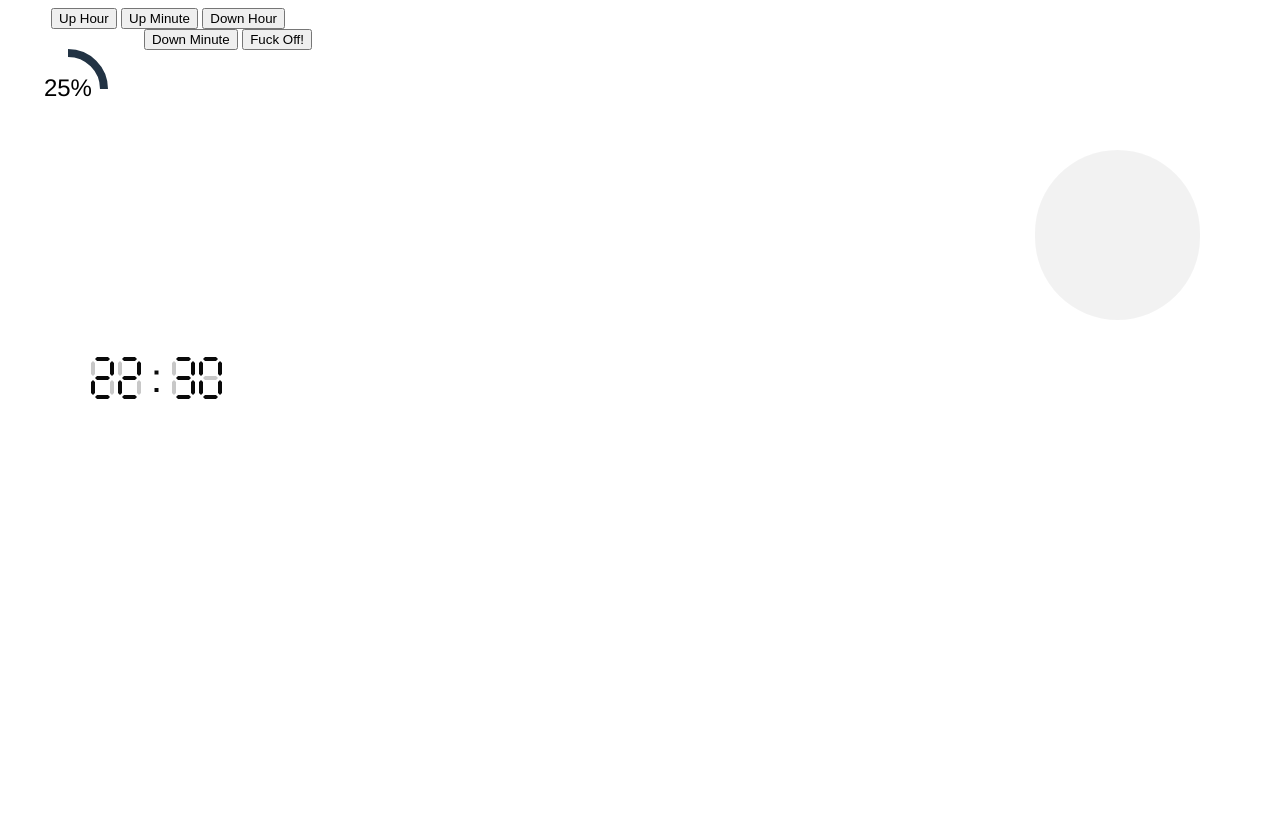
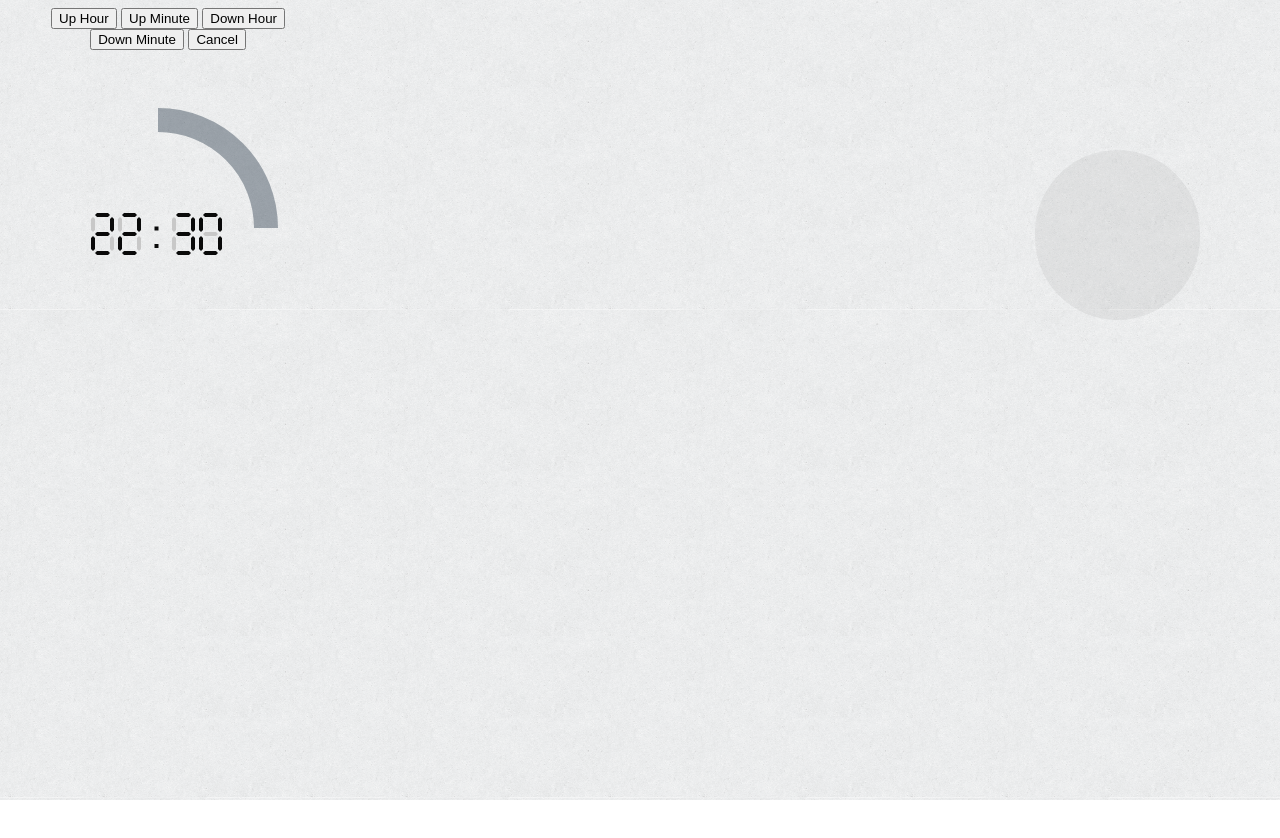
Before and after one commit to MaddieYoung/alarmed, a plain HTML site: page www/index.html in a window 1280 px wide. After the commit the page ends 800 px from the top, so only its background shows below. Drawn offline with nearby package versions, Linux system fonts and the light colour scheme.

```diff
--- a/www/css/style.css
+++ b/www/css/style.css
@@ -1,5 +1,5 @@
 body{
-    background-image: url('');
+    background-image:url('texturedbg.png');
     font-family: helvetica, Arial, sans-serif;
     text-align: center;
     width:  320px;
@@ -10,18 +10,22 @@ body{
 #digitalClock{}
 
 #clockCanvas{
-    margin: 190px 20px 20px 67px;
+    top:195px;
+   left:75px;
+    position:fixed;
 }
 
-
+.uphour{}
 
 
 
 
 
 #timer {
-    margin: 20px;
-    width: 80px;
+    margin: ;
+    bottom:218px;
+   left:30px;
+    width: 240px;
 }
 
 .pietimer {
@@ -32,13 +36,8 @@ body{
     float: left;
 }
 .pietimer > .percent {
-    position: absolute;
-    top: 1.05em;
-    left: 0;
-    width: 3.33em;
-    font-size: 0.3em;
-    text-align:center;
-    display: none;
+  visibility: hidden;
+
 }
 .pietimer > .slice {
     position:absolute;
@@ -58,6 +57,7 @@ body{
     -moz-border-radius:0.5em;
     -webkit-border-radius:0.5em;
     border-radius:0.5em;
+    opacity:0.4;
 }
 .pietimer > .slice > .pie.fill {
     -moz-transform:rotate(180deg) !important;
--- a/www/index.html
+++ b/www/index.html
@@ -18,7 +18,7 @@
         <button id="upminute">Up Minute</button>
         <button id="downhour">Down Hour</button>
         <button id="downminute">Down Minute</button>
-        <button id="done">Fuck Off!</button>
+        <button id="done">Cancel</button>
 
         <div id="timer"></div>
 
@@ -38,7 +38,7 @@
         </div>
         <script>
 
-        ccc
+
 
 
 
--- a/www/js/script.js
+++ b/www/js/script.js
@@ -145,7 +145,7 @@ $(document).ready(function() {
 											   fill: false,
 											   showPercentage: true,
 											   callback: function() {
-											   alert("yahoo, timer is done!");
+											   alert("Time's up!");
 											   $('#timer').pietimer('reset');
 											   }
 						  });
```
Also changed, not shown: index.css (renamed from www/css/index.css), www/css/texturedbg.png (renamed from www/img/texturedbg.png), 2 other files.
